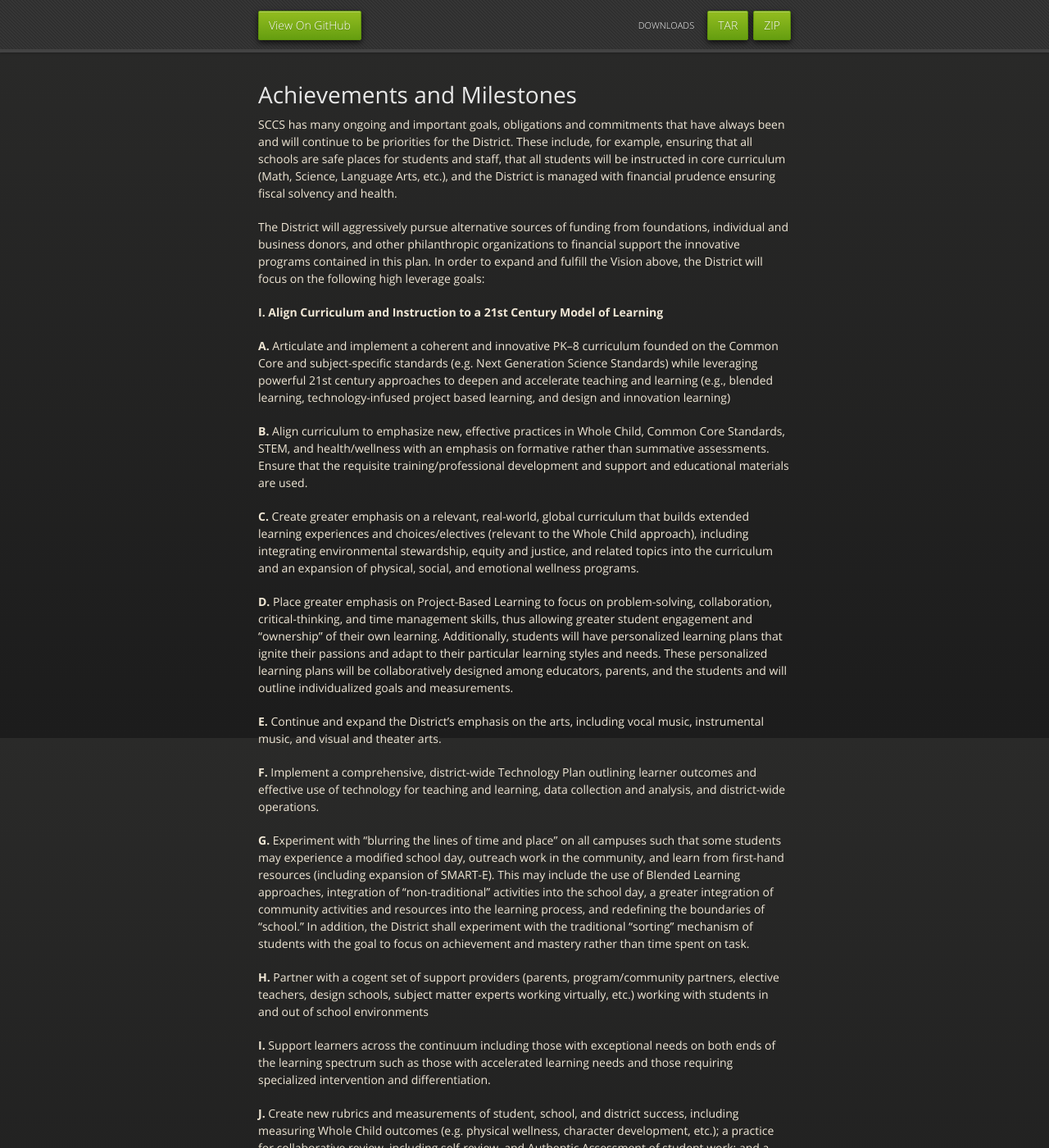
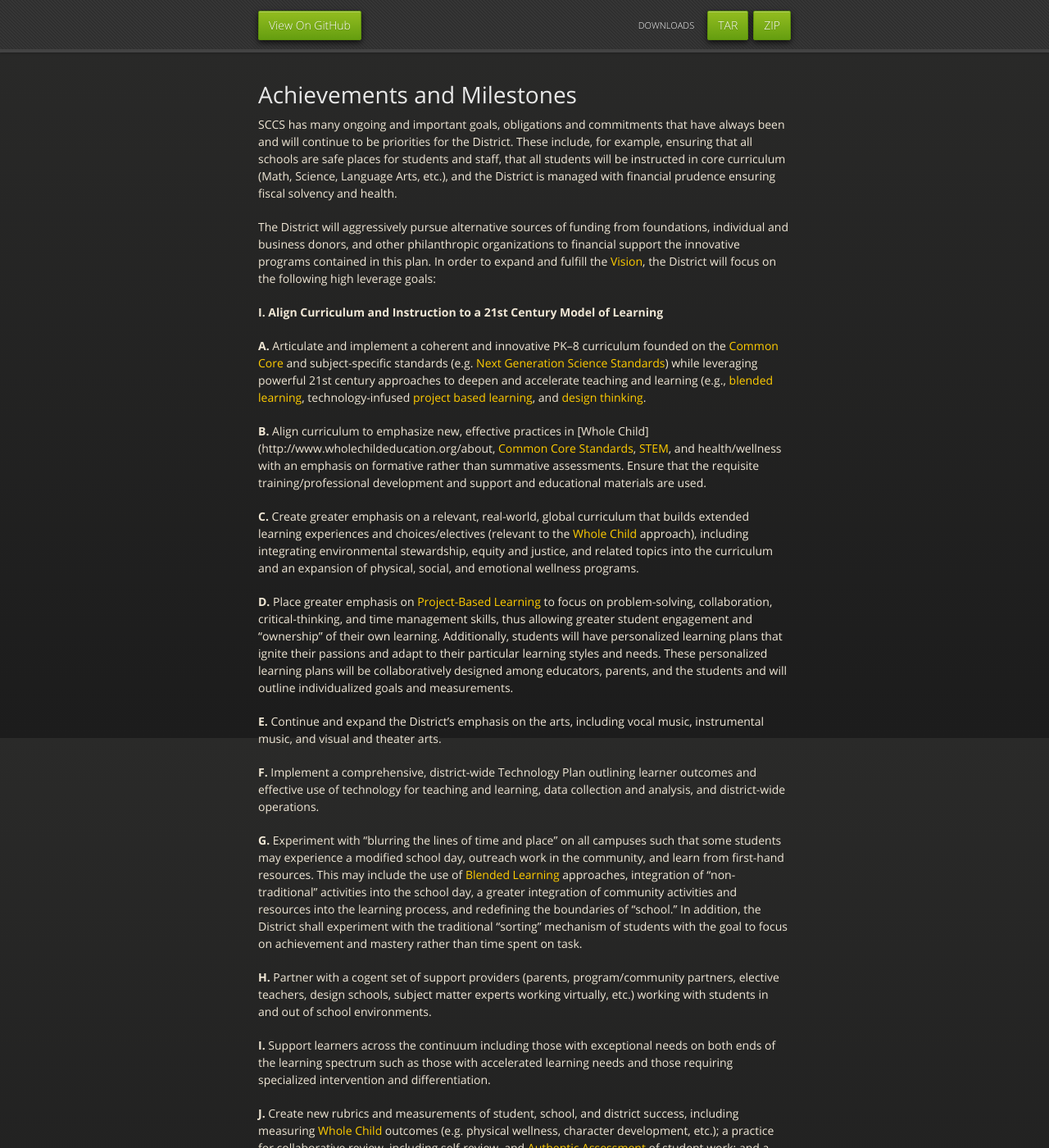
Before and after one commit to christopherritter/sccs-strategic-plan, a Jekyll site: the page built from achievements.md, in a window 1280 px wide and 1400 px high. Shown: the whole window at 82% size. Built offline with Jekyll 4.4.1, drawn with Linux system fonts in a browser that asks for light colours; nearby versions of some CDN libraries; Markdown is read by kramdown in place of the engine named in the settings; comment, search, counter and statistics services are not loaded; some of the changed text lies outside the part shown.

Commit message:
Update achievements.md

```diff
--- a/achievements.md
+++ b/achievements.md
@@ -16,32 +16,33 @@ and health.
 The District will aggressively pursue alternative sources of funding from
 foundations, individual and business donors, and other philanthropic
 organizations to financial support the innovative programs contained in this plan.
-In order to expand and fulfill the Vision above, the District will focus on the
+In order to expand and fulfill the [Vision](vision.html), the District will focus on the
 following high leverage goals:
 
 **I. Align Curriculum and Instruction to a 21st Century Model of Learning**
 
 **A.** Articulate and implement a coherent and innovative PK–8 curriculum
-founded on the Common Core and subject-specific standards (e.g.
-Next Generation Science Standards) while leveraging powerful 21st
+founded on the [Common Core](http://www.commoncore.org/) and subject-specific standards (e.g.
+[Next Generation Science Standards](http://www.nextgenscience.org/)) while leveraging powerful 21st
 century approaches to deepen and accelerate teaching and learning
-(e.g., blended learning, technology-infused project based learning, and
-design and innovation learning)
+(e.g., [blended learning](http://weblearning.psu.edu/blended-learning-initiative/what_is_blended_learning),
+technology-infused [project based learning](https://en.wikipedia.org/wiki/Project-Based_Learning), and
+[design thinking](https://en.wikipedia.org/wiki/Design_thinking).
 
-**B.** Align curriculum to emphasize new, effective practices in Whole Child,
-Common Core Standards, STEM, and health/wellness with an
+**B.** Align curriculum to emphasize new, effective practices in [Whole Child](http://www.wholechildeducation.org/about,
+[Common Core Standards](http://www.commoncore.org/), [STEM](http://en.wikipedia.org/wiki/STEM_fields), and health/wellness with an
 emphasis on formative rather than summative assessments.  Ensure
 that the requisite training/professional development and support and
 educational materials are used.
 
 **C.** Create greater emphasis on a relevant, real-world, global curriculum
 that builds extended learning experiences and choices/electives
-(relevant to the Whole Child approach), including integrating
+(relevant to the [Whole Child](http://www.wholechildeducation.org/about) approach), including integrating
 environmental stewardship, equity and justice, and related topics into
 the curriculum and an expansion of physical, social, and emotional
 wellness programs.
 
-**D.** Place greater emphasis on Project-Based Learning to focus on
+**D.** Place greater emphasis on [Project-Based Learning](https://en.wikipedia.org/wiki/Project-Based_Learning) to focus on
 problem-solving, collaboration, critical-thinking, and time management
 skills, thus allowing greater student engagement and "ownership" of
 their own learning.  Additionally, students will have personalized
@@ -59,9 +60,9 @@ learning, data collection and analysis, and district-wide operations.
 
 **G.** Experiment with “blurring the lines of time and place” on all campuses
 such that some students may experience a modified school day,
-outreach work in the community, and learn from first-hand resources
-(including expansion of SMART-E).  This may include the use of
-Blended Learning approaches, integration of "non-traditional" activities
+outreach work in the community, and learn from first-hand resources.  This may include the use of
+[Blended Learning](http://weblearning.psu.edu/blended-learning-initiative/what_is_blended_learning) approaches,
+integration of "non-traditional" activities
 into the school day, a greater integration of community activities and
 resources into the learning process, and redefining the boundaries of
 "school."  In addition, the District shall experiment with the traditional
@@ -71,7 +72,7 @@ and mastery rather than time spent on task.
 **H.** Partner with a cogent set of support providers (parents,
 program/community partners, elective teachers, design schools,
 subject matter experts working virtually, etc.) working with students in
-and out of school environments
+and out of school environments.
 
 **I.** Support learners across the continuum including those with
 exceptional needs on both ends of the learning spectrum such as
@@ -79,14 +80,14 @@ those with accelerated learning needs and those requiring specialized
 intervention and differentiation.
 
 **J.** Create new rubrics and measurements of student, school, and district
-success, including measuring Whole Child outcomes (e.g. physical
+success, including measuring [Whole Child](http://www.wholechildeducation.org/about) outcomes (e.g. physical
 wellness, character development, etc.); a practice for collaborative
-review, including self-review, and Authentic Assessment of student
+review, including self-review, and [Authentic Assessment](http://jfmueller.faculty.noctrl.edu/toolbox/whatisit.htm) of student
 work; and a district-wide longitudinal data system and protocols to
 support collaborative and personal assessment of student
 performance.
 
-**K.** Build internal mechanisms to allow for "rapid prototyping" of new
+**K.** Build internal mechanisms to allow for "[rapid prototyping](http://en.wikipedia.org/wiki/Rapid_prototyping)" of new
 approaches to quickly learn successes and failures, and use the
 measurement of such approaches to inform future strategies
 
@@ -95,16 +96,16 @@ measurement of such approaches to inform future strategies
 **A.** Pursue a path to more greatly professionalize the role of the educator
 by providing a greater level of autonomy, responsibility, and support
 
-**B.** Build a robust professional development ("PD") plan to provide all staff
+**B.** Build a robust [professional development ("PD") plan](http://en.wikipedia.org/wiki/Personal_development_planning) to provide all staff
 with ongoing professional development to support their ability to teach
 in new ways and with new, emerging tools, including PD related to
-Common Core. Emphasize Professional Learning Communities and
+[Common Core](http://www.commoncore.org/). Emphasize [Professional Learning Communities](https://en.wikipedia.org/wiki/Professional_Learning_Community) and
 build a culture of learning and embracing of change.
 
 **C.** Create time for teachers to engage in professional learning and
 collaboration by developing programs and utilizing support staff (music,
 health educators/counselors, Librarians, Technology Associates, etc.)
-to work in teams
+to work in teams.
 
 **D.** Build social-based forums for staff collaboration and learning
 
@@ -132,26 +133,19 @@ plan with job requirements relevant for these new and changing roles.
 **III. Build Learning Environments for all SCSD Schools that will Reflect,
 Support, and Sustain 21st Century Learners**
 
-**A.** Meet timelines of Facility Master Plan to build new schools and update
-existing schools -- within the principles of sustainability -- with flexible
-learning and collaboration spaces for student and educators, including
-spaces that are for: (a) individual, (b) small group/large group, (c)
-indoor/outdoor, (d) whole campus use, and (e) collaboration work
+**A.** Establish learning spaces as sustainable and natural environments.
 
-**B.** Establish learning spaces as sustainable and natural environments
-
-**C.** Ensure spaces have robust technology infrastructure and flexibility for
+**B.** Ensure spaces have robust technology infrastructure and flexibility for
 future growth and technological developments.  Such infrastructure
 shall provide capacity for one-to-one computing, a platform for district-
 wide collaboration and sharing, and sufficient training for staff, students
 and parents in its use.
 
-**D.** Build spaces and develop other programs (e.g. transportation) to
-minimize traffic flow and improve student safety
+**C.** Build spaces and develop other programs (e.g. transportation) to
+minimize traffic flow and improve student safety.
 
-**E.** Involve each school’s staff, students, and community in the design of
-these new environments
+**D.** Involve each school’s staff, students, and community in the design of
+these new environments.
 
-**F.** Secure additional sources of funds above Measure H bonds to support
-more comprehensive parts of the Facility Master Plan, including from
-grants, donations, matching funds, etc.
+**E.** Secure additional sources of funds including from grants, donations,
+matching funds, etc.
```
